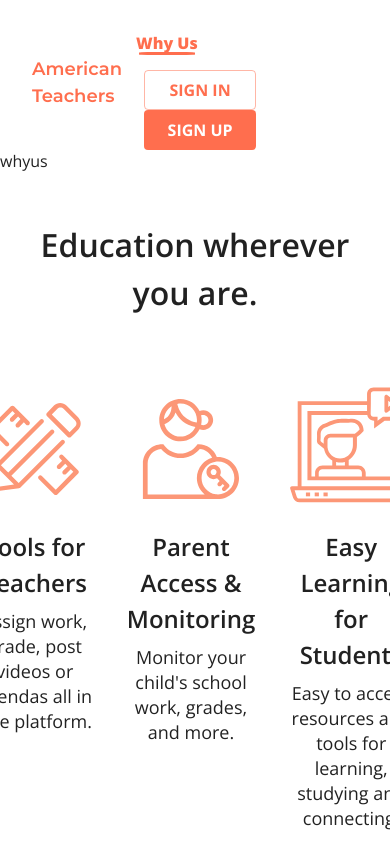
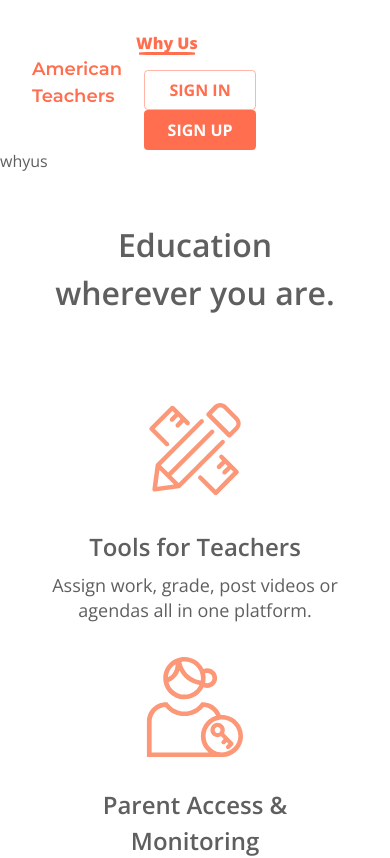
Before and after one commit to American-Teachers/American-Teachers, a React (Create React App) app in the folder wwwroot/: page /why-us in a window 390 px wide. Shown: the top 858 px of the page. Built offline with nearby package versions, Linux system fonts and the light colour scheme.

Commit message:
begin testing media breakpoints on landing page; switch to Grid on landing2

```diff
--- a/wwwroot/src/App.js
+++ b/wwwroot/src/App.js
@@ -55,6 +55,9 @@
     secondary: {main: '#5F5F5F'},
     background: {
       default: '#FFFFFF'
+    },
+    text: {
+      primary: '#5F5F5F'
     }
   },
   status: {
--- a/wwwroot/src/components/Footer.js
+++ b/wwwroot/src/components/Footer.js
@@ -9,9 +9,11 @@
 import { Logo } from '../components/Header';
 
 import { makeStyles } from '@material-ui/core/styles';
-
 import FacebookIcon from '@material-ui/icons/Facebook';
 import TwitterIcon from '@material-ui/icons/Twitter';
+
+import Privacy from '../../public/AmericanTeachersPrivacyStatement.pdf';
+import TermsAndConditions from '../../public/AmericanTeachersTermsofUse.pdf';
 
 const footerData = [
   {
@@ -53,11 +55,13 @@
       },
       {
         text: 'Privacy Policy',
-        link: ''
+        link: Privacy,
+        newTab: true
       },
       {
         text: 'Terms',
-        link: ''
+        link: TermsAndConditions,
+        newTab: true
       }
     ]
   },
@@ -124,12 +128,17 @@
   )
 }
 
-function ListText({text, link}) {
+function ListText({text, link, newTab}) {
 
   return (
     <ListItem disableGutters>
       <Typography>
-        <a href={link} style={{fontSize: '12px'}}>{text}</a>
+        {
+          newTab ?
+            <a href={link} style={{fontSize: '12px'}} target='_blank' rel='noopener noreferrer'>{text}</a>
+          :
+            <a href={link} style={{fontSize: '12px'}}>{text}</a>
+        }
         {/* <Link to={link}>{text}</Link> */}
       </Typography>
     </ListItem>
@@ -162,6 +171,7 @@
                               key={linkObj.text}
                               text={linkObj.text}
                               link={linkObj.link || '#'}
+                              newTab={linkObj.newTab}
                             />
                           :
                             <ListItem className={classes.iconCollection} key={linkObj.text}>
--- a/wwwroot/src/pages/Landing.js
+++ b/wwwroot/src/pages/Landing.js
@@ -2,6 +2,7 @@
 import { Link as RouterLink } from 'react-router-dom';
 
 import Box from '@material-ui/core/Box';
+import Grid from '@material-ui/core/Grid';
 import Container from '@material-ui/core/Container';
 import Typography from '@material-ui/core/Typography';
 import Button from '@material-ui/core/Button';
@@ -45,7 +46,8 @@
 const useStyles = makeStyles((theme) => ({
   root: {},
   landing1root: {
-    height: '86vh',
+    minHeight: '86vh',
+    height: 'fit-content',
     paddingTop: theme.spacing(33),
     paddingLeft: theme.spacing(1)
   },
@@ -108,7 +110,12 @@
     height: '86vh',
     paddingTop: theme.spacing(6)
   },
-  landing2Container: {textAlign: 'center'},
+  landing2Container: {
+    textAlign: 'center',
+    [theme.breakpoints.down('lg')]: {
+      padding: '0 10%'
+    }
+  },
   landing2Title: {
     fontSize: '32px',
     fontWeight: 600,
@@ -211,12 +218,19 @@
           {landing2Data.title}
         </Typography>
 
-        <Box
-          display='flex'
-          justifyContent='center'
+        <Grid
+          container
+          justify='space-between'
+          spacing={3}
         >
           {landing2Data.icons.map((i, index) => (
-            <Container key={index} className={classes.landing2ItemBox}>
+            <Grid
+              item
+              key={index}
+              className={classes.landing2ItemBox}
+              xs={12}
+              sm={4}
+            >
               <Box className={classes.landing2ImgContainer}>
                 <img src={i.img}/>
               </Box>
@@ -228,9 +242,9 @@
               <Typography>
                 {i.copy}
               </Typography>
-            </Container>
+            </Grid>
           ))}
-        </Box>
+        </Grid>
       </Container>
     </Container>
   )
```
